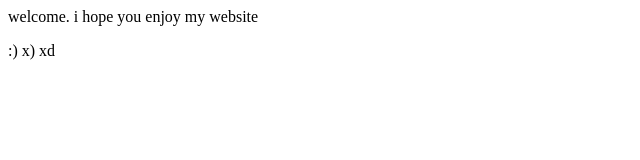
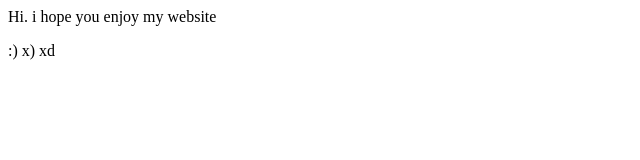
Before and after one commit to Nirmal828531/awesome-repo, a plain HTML site: page index.html in a window 1280 px wide. Shown: the full height of the page, 0-640 px from the left. Drawn offline with Linux system fonts and the light colour scheme.

Commit message:
changed welcome to hi

```diff
--- a/index.html
+++ b/index.html
@@ -1,6 +1,6 @@
 <html>
 <title>This is my website</title>
-<p>welcome. i hope you enjoy my website</p>
+<p>Hi. i hope you enjoy my website</p>
 <p>:) x) xd
 </p>
 </html>
```
